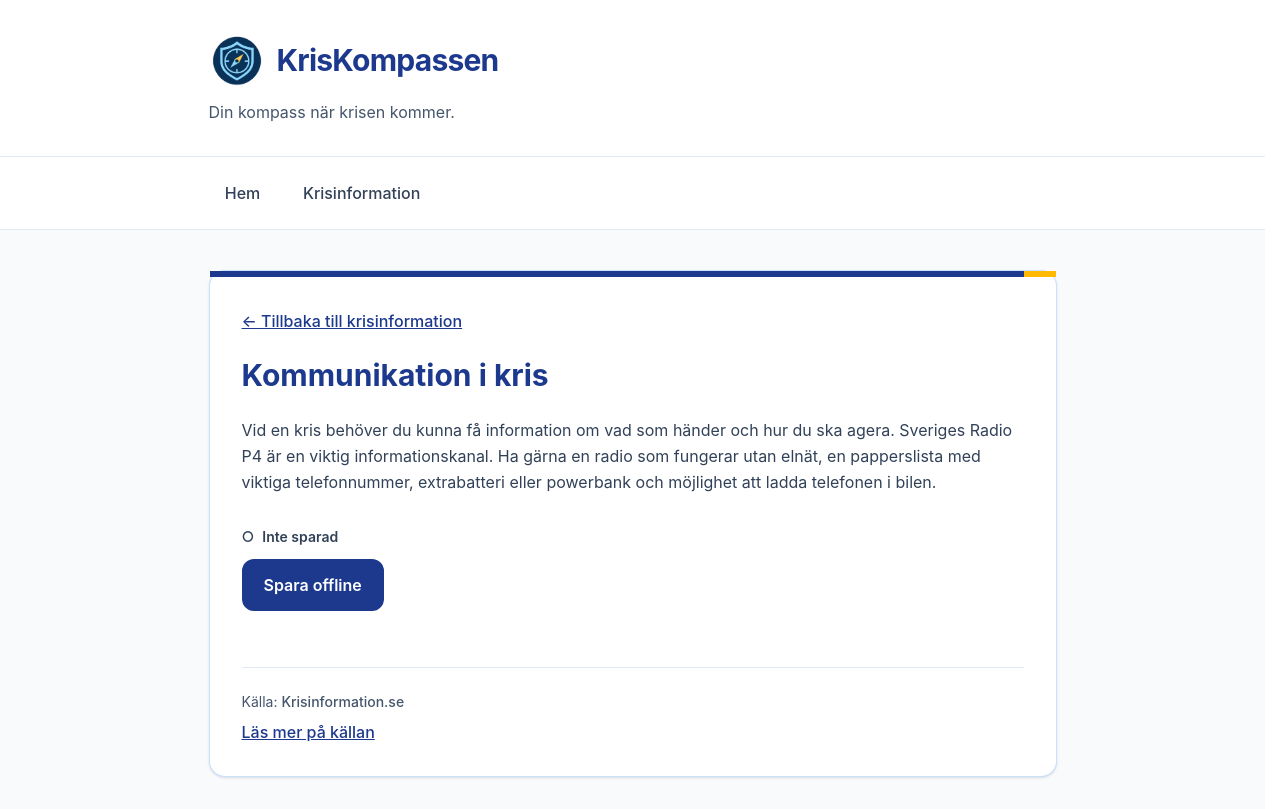
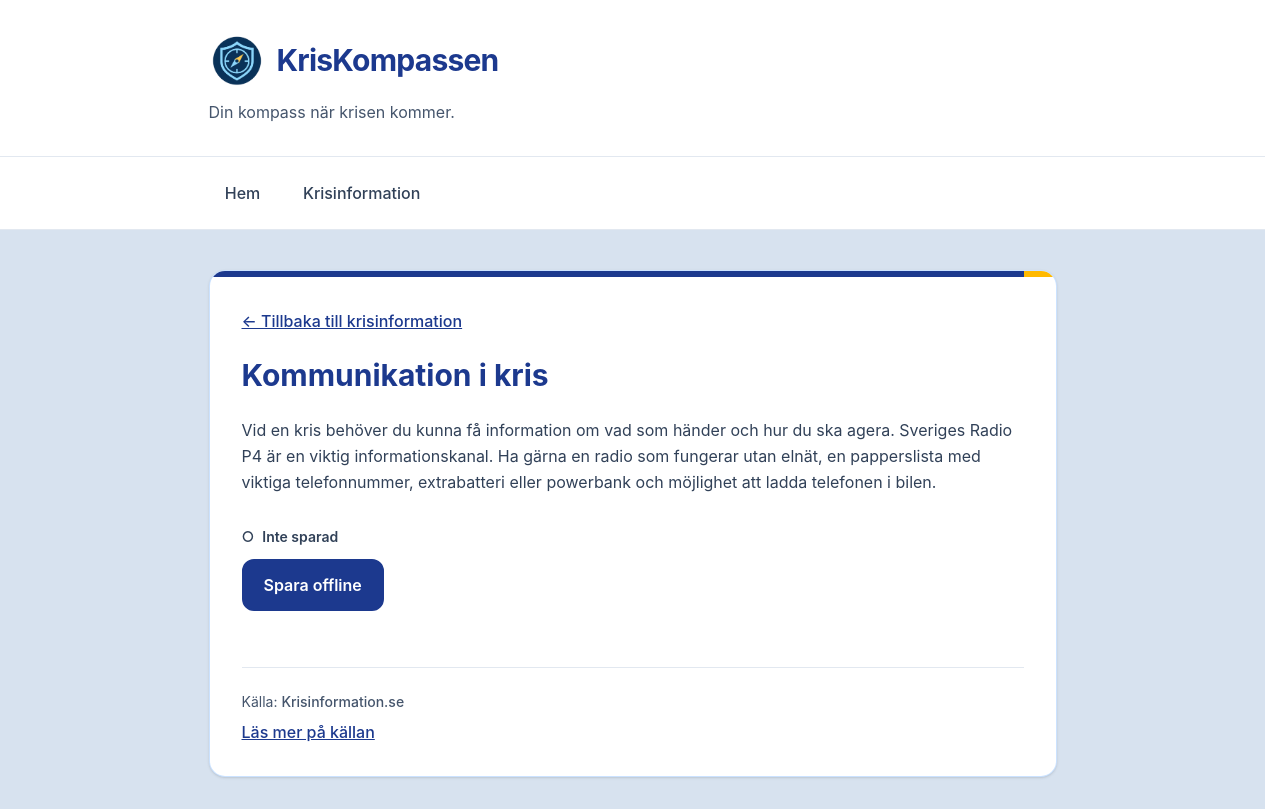
Before and after one commit to mahtabb90/Kriskompassen, a React (Vite) app in the folder frontend/: page /crisis/communication-in-crisis in a window 1280 px wide. Built offline with nearby package versions, Linux system fonts and the light colour scheme.

Commit message:
style(frontend): refine page background and detail card

```diff
--- a/frontend/src/components/AppLayout.tsx
+++ b/frontend/src/components/AppLayout.tsx
@@ -93,7 +93,7 @@ function AppLayout() {
   return (
     <div
       className={
-        "min-h-dvh bg-slate-50 text-slate-800 " +
+        "min-h-dvh bg-[#D7E2EF] text-slate-800 " +
         "pl-[env(safe-area-inset-left)] pr-[env(safe-area-inset-right)]"
       }
     >
--- a/frontend/src/components/DetailedCrisisCard.tsx
+++ b/frontend/src/components/DetailedCrisisCard.tsx
@@ -23,7 +23,7 @@ function DetailedCrisisCard() {
   }
 
   return (
-    <article className="rounded-2xl border border-blue-200/80 bg-white shadow-sm">
+    <article className="overflow-hidden rounded-2xl border border-blue-200/80 bg-white shadow-sm">
       <div className="flex h-1.5 w-full" aria-hidden="true">
         <span className="h-full flex-1 bg-blue-900" />
         <span className="h-full w-8 bg-amber-400" />
```
